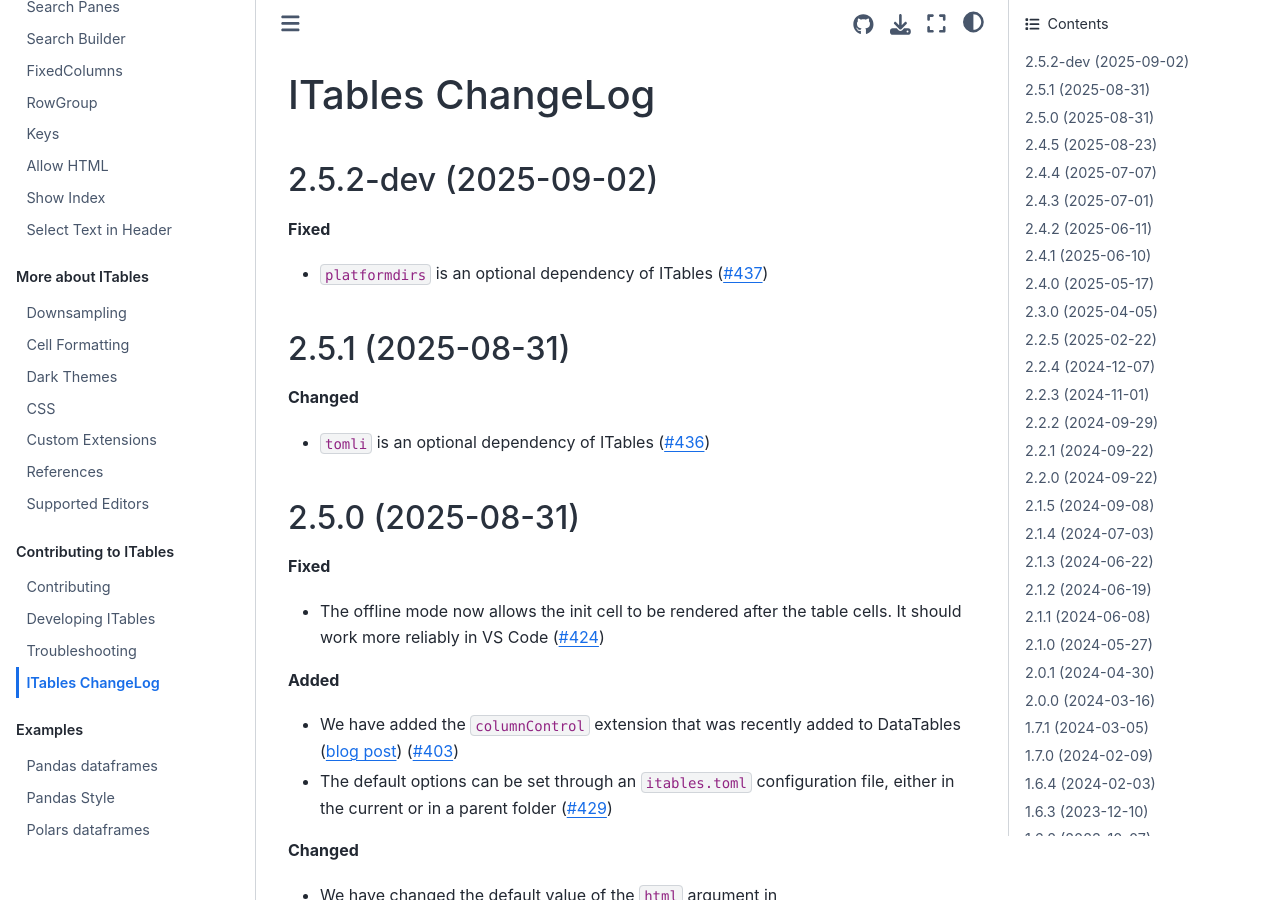
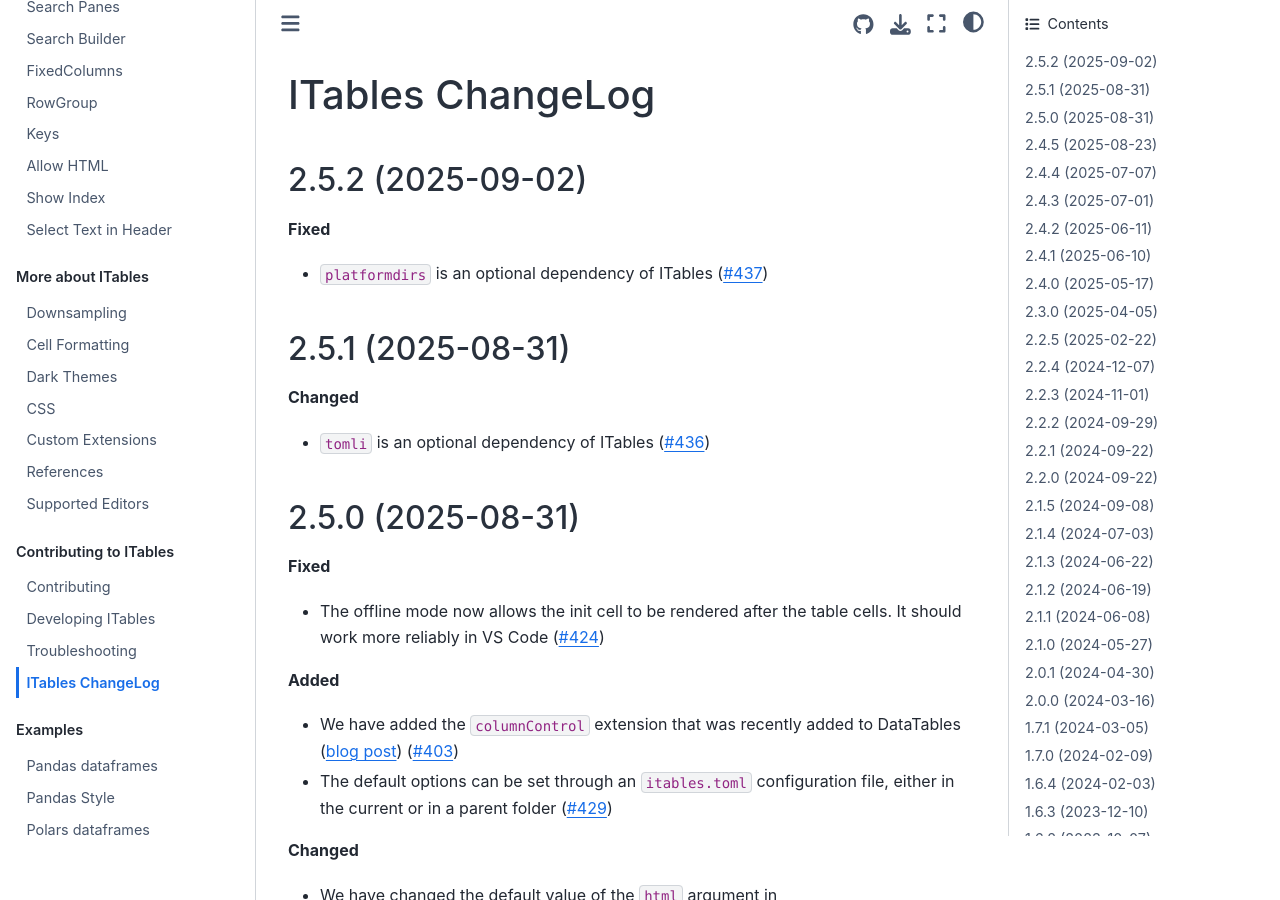
Before and after one commit to mwouts/itables, a Jupyter Book: the page built from docs/changelog.md, in a window 1280 px wide and 900 px high. Built offline with Jupyter Book 1.0.4 settings and Sphinx 7.4.7 and the Sphinx Book theme 1.1.4, drawn with Linux system fonts in a browser that asks for light colours.

Commit message:
Version 2.5.2

```diff
--- a/docs/changelog.md
+++ b/docs/changelog.md
@@ -1,7 +1,7 @@
 ITables ChangeLog
 =================
 
-2.5.2-dev (2025-09-02)
+2.5.2 (2025-09-02)
 ------------------
 
 **Fixed**
--- a/src/itables/version.py
+++ b/src/itables/version.py
@@ -1,3 +1,3 @@
 """ITables' version number"""
 
-__version__ = "2.5.2-dev"
+__version__ = "2.5.2"
```
